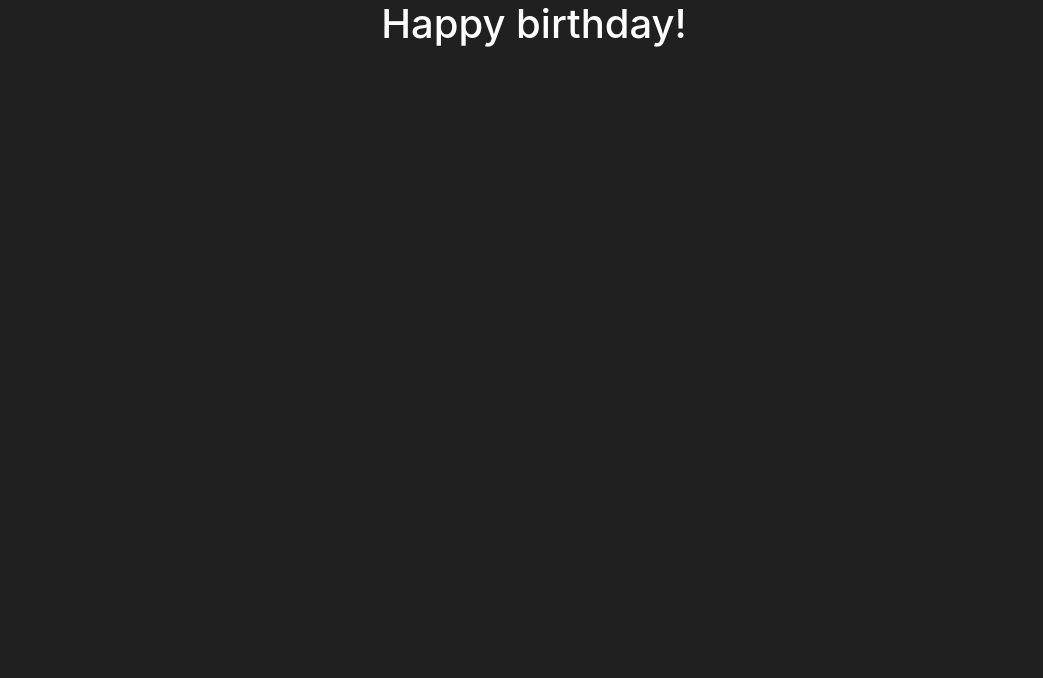
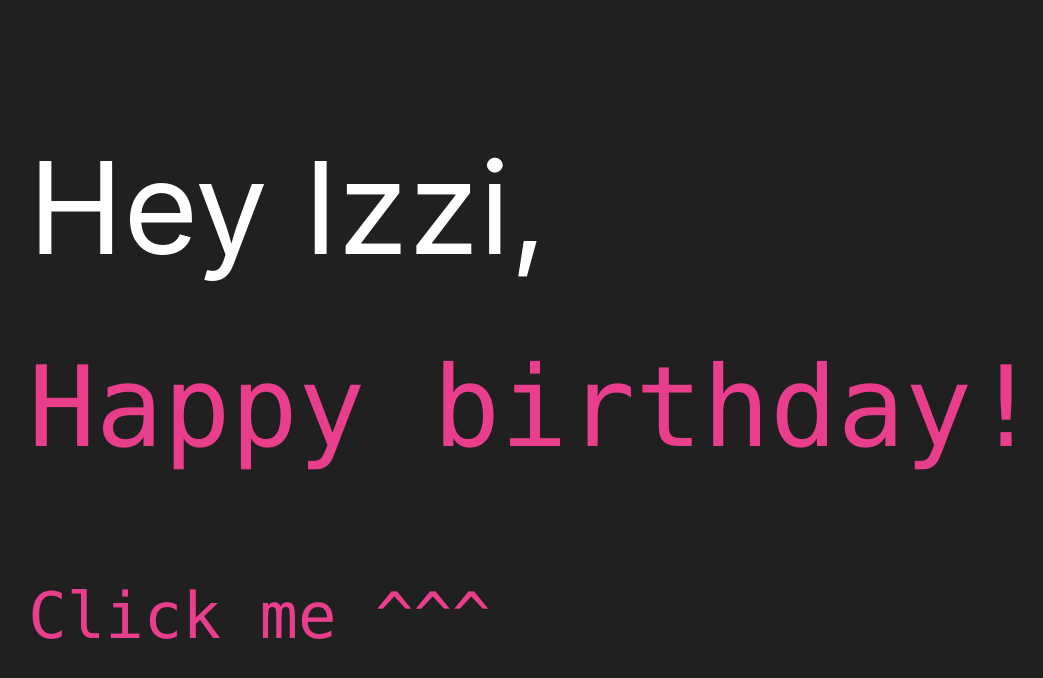
Before and after one commit to stephengeller/sgdotcom, a React (Create React App) app: page /izzi in a window 1280 px wide. Shown: the top 678 px of the page, without its empty margins (106-1149 px from the left). Built offline with nearby package versions, Linux system fonts and the light colour scheme.

Commit message:
add button

```diff
--- a/package.json
+++ b/package.json
@@ -3,6 +3,8 @@
   "version": "0.1.0",
   "private": true,
   "dependencies": {
+    "@emotion/core": "^10.0.28",
+    "@emotion/styled": "^10.0.27",
     "@testing-library/jest-dom": "^4.2.4",
     "@testing-library/react": "^9.3.2",
     "@testing-library/user-event": "^7.1.2",
--- a/src/App.tsx
+++ b/src/App.tsx
@@ -22,12 +22,15 @@ const popover = (
 );
 
 const My404 = (): ReactElement => (
+  <div>
+    <CustomNavbar />
     <Container>
       <h1>Page not found!</h1>
       <p>
         <Link to={ROUTES.LANDING}>Go back.</Link>
       </p>
     </Container>
+  </div>
 );
 
 const Surprise = (): ReactElement => (
--- a/src/components/About.tsx
+++ b/src/components/About.tsx
@@ -2,7 +2,6 @@ import React, { ReactElement } from "react";
 import Container from "react-bootstrap/Container";
 import URLS from "../constants/urls.json";
 import CustomNavbar from "./Nav/Navbar";
-import { BrowserRouter as Router } from "react-router-dom";
 
 const style = {};
 
--- a/src/components/Izzi.tsx
+++ b/src/components/Izzi.tsx
@@ -1,16 +1,46 @@
-import React, { ReactElement } from "react";
-import Container from "react-bootstrap/Container";
-import CustomNavbar from "./Nav/Navbar";
+/** @jsx jsx */
+import React, { ReactElement, useState } from "react";
+import { css, jsx } from "@emotion/core";
 
-const style = {
-  textAlign: "center",
-  backgroundColor: "transparent"
-} as React.CSSProperties;
+const parent = css({
+  display: "flex",
+  alignItems: "center",
+  justifyContent: "center",
+  height: "100vh",
+  padding: "0",
+  margin: "0"
+});
 
-export const Izzi = (): ReactElement => {
+const birthdayStyle = css({
+  ":hover": {
+    color: "#ce5f91;"
+  }
+});
+
+const BirthdayButton: React.FC<{ onClick?: Function }> = props => {
   return (
-    <Container className="mobile-container" style={style}>
-      <h1>Happy birthday!</h1>
-    </Container>
+    <button
+      onClick={() => console.log("foo")}
+      css={css({ backgroundColor: "inherit", border: "none", padding: 0 })}
+    >
+      <code css={birthdayStyle}>Happy birthday!</code>
+    </button>
   );
 };
+
+export const Izzi: React.FC = (): ReactElement => {
+  const [count, setCount] = useState(0);
+  console.log(count);
+  return (
+    <div css={parent}>
+      <div css={css({ fontSize: "10vw", alignSelf: "center" })}>
+        <span>Hey Izzi,</span>
+        <br />
+        <BirthdayButton />
+
+        <br />
+        <code style={{ fontSize: "50%" }}>Click me ^^^</code>
+      </div>
+    </div>
+  );
+};
```
Also changed, not shown: 2 other files (tests, documents, lock files or other folders). Lines whose indentation alone changed are shown as unchanged.
